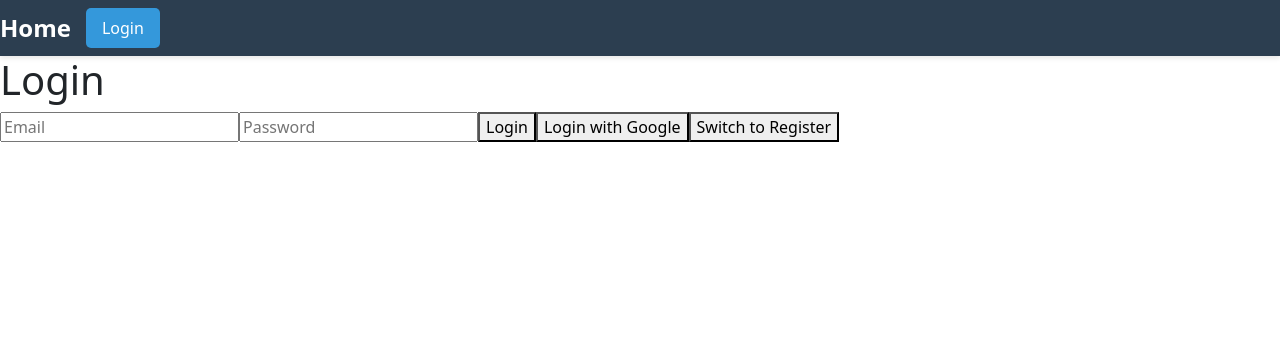
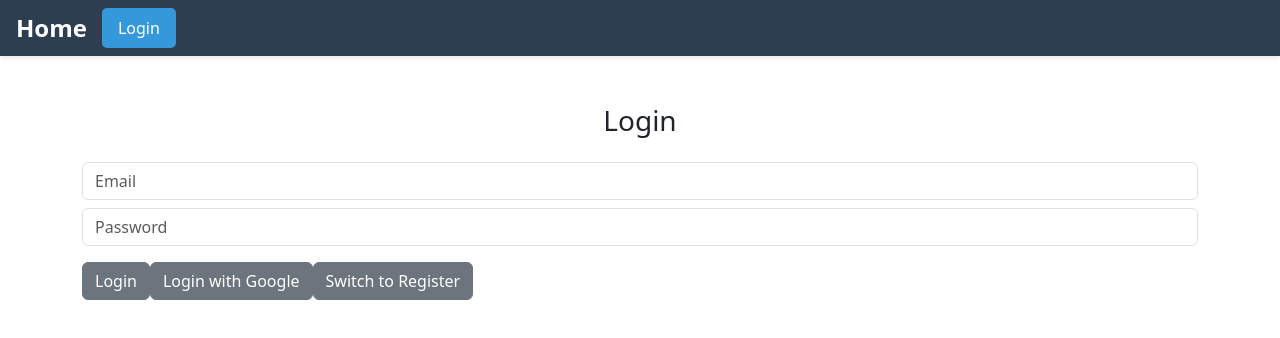
Before and after one commit to oraffsarah/pomodoro-groupstudyapp, a React (Create React App) app: page /login in a window 1280 px wide. Shown: the top 338 px of the page. Built offline with nearby package versions, Linux system fonts and the light colour scheme; no server answers; the HTML template or start-up script is replaced by a standard one.

Commit message:
modified:   src/components/login/Login.js

```diff
--- a/src/components/login/Login.js
+++ b/src/components/login/Login.js
@@ -1,6 +1,8 @@
 import React, { useState, useEffect } from 'react';
 import { useNavigate } from 'react-router-dom';
 import { auth, provider, database } from '../../Firebase/firebase';
+import 'bootstrap/dist/css/bootstrap.min.css';
+import 'bootstrap/dist/css/bootstrap.css';
 import {
   signInWithRedirect,
   getRedirectResult,
@@ -45,7 +47,7 @@ const Login = () => {
     });
   }, [navigate, setUser]);
 
-  const handleGoogleLogin = async() => {
+  const handleGoogleLogin = async () => {
     await signInWithPopup(auth, provider);
     setSignInWithGoogle(true);
     setAwaitingUsername(true);
@@ -129,18 +131,20 @@ const Login = () => {
   };
 
   return (
-    <div>
-      {signInWithGoogle? <h1>Finalize Your Registration</h1> : <h1>{isRegistering ? 'Register' : 'Login'}</h1>}
+    <div className='container mt-5'>
+      <div className="row justify-content-center">
+        {signInWithGoogle ? <h3 className='text-center mb-4'>Finalize Your Registration</h3> : <h3 className='text-center mb-4'>{isRegistering ? 'Register' : 'Login'}</h3>}
         {awaitingUsername ? (
           <form onSubmit={handleUsernameAssignment}>
             <input
               type="text"
               value={username}
+              className="form-control mb-2"
               onChange={(e) => setUsername(e.target.value)}
               placeholder="Choose your username"
               required
             />
-          <button type="submit">Set Username</button>
+            <button type="submit" className='btn btn-secondary'>Set Username</button>
           </form>
         ) : (
           <form onSubmit={handleRegistration}>
@@ -149,6 +153,7 @@ const Login = () => {
                 <input
                   type="text"
                   value={username}
+                  className="form-control mb-2"
                   onChange={(e) => setUsername(e.target.value)}
                   placeholder="Username"
                   required
@@ -163,6 +168,7 @@ const Login = () => {
                 <input
                   type="password"
                   value={password}
+                  className="form-control mb-3"
                   onChange={(e) => setPassword(e.target.value)}
                   placeholder="Password"
                   required
@@ -175,6 +181,7 @@ const Login = () => {
                 <input
                   type="email"
                   value={email}
+                  className="form-control mb-2"
                   onChange={(e) => setEmail(e.target.value)}
                   placeholder="Email"
                   required
@@ -182,18 +189,20 @@ const Login = () => {
                 <input
                   type="password"
                   value={password}
+                  className="form-control mb-3"
                   onChange={(e) => setPassword(e.target.value)}
                   placeholder="Password"
                   required
                 />
-              <button type="submit">Login</button>
-              <button onClick={handleGoogleLogin}>Login with Google</button>
-              <button onClick={() => setIsRegistering(!isRegistering)}>Switch to Register</button>
+                <button type="submit" className='btn btn-secondary'>Login</button>
+                <button onClick={handleGoogleLogin} className='btn btn-secondary'>Login with Google</button>
+                <button onClick={() => setIsRegistering(!isRegistering)} className='btn btn-secondary' >Switch to Register</button>
               </>
             )}
           </form>
         )}
       </div>
+    </div>
   );
 };
 
```
Lines whose indentation alone changed are shown as unchanged.
